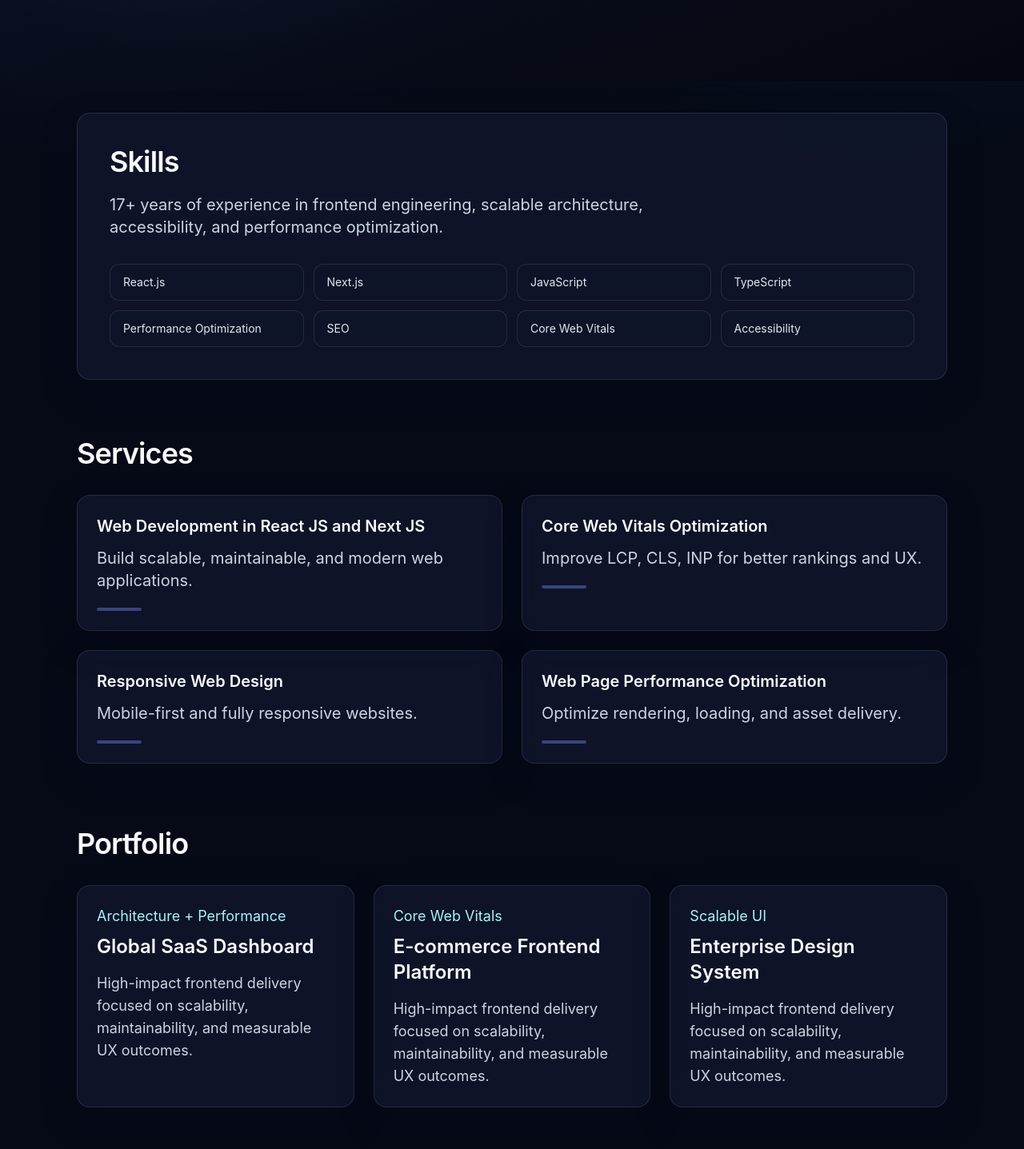
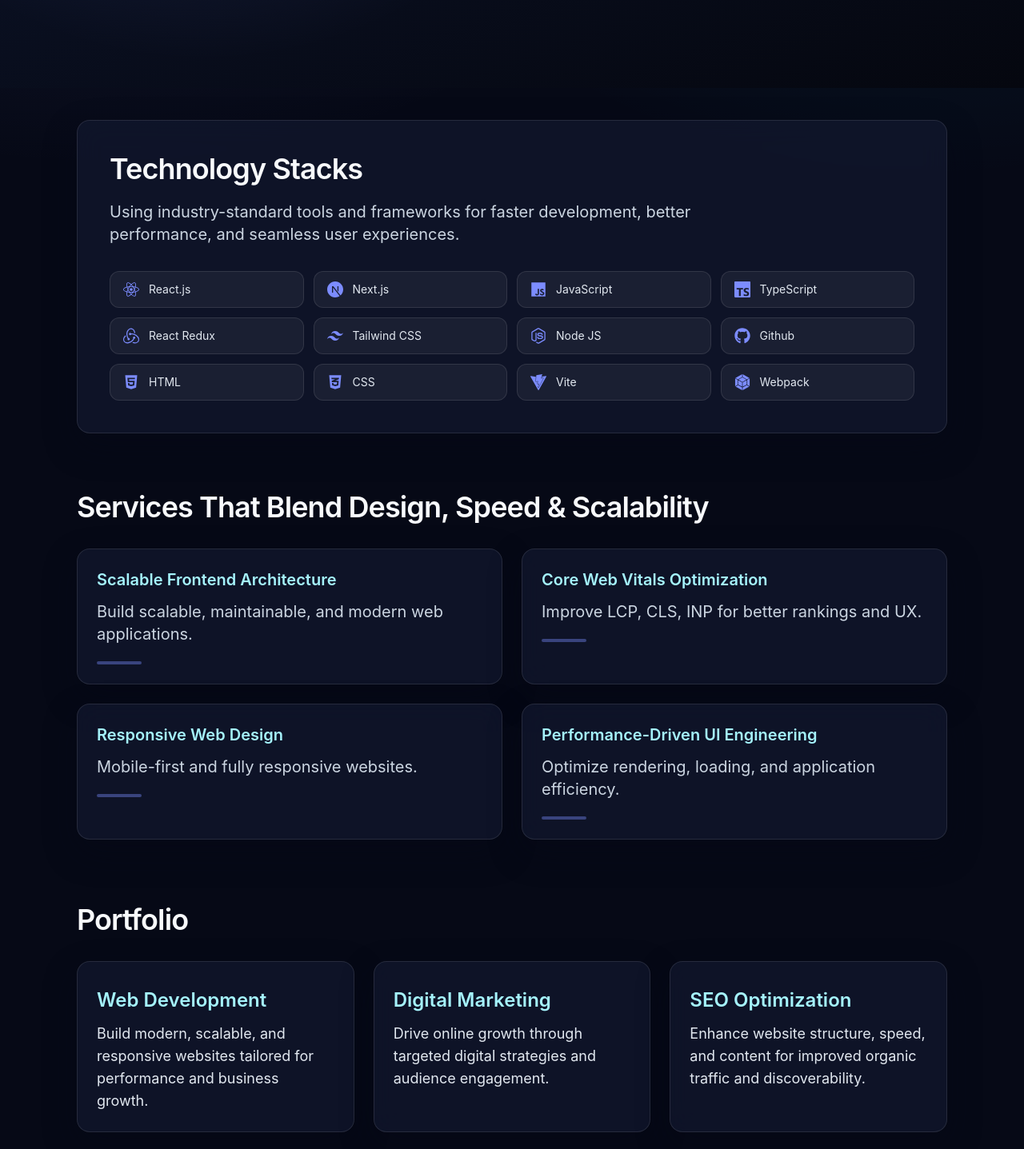
Before and after one commit to webcom2006-ux/Projects, a React (Vite) app in the folder pixelperfectcoding/: page / in a window 1280 px wide. Shown: the part 653-2090 px from the top of the page at 80% size. Built offline with nearby package versions, Linux system fonts and the light colour scheme.

Commit message:
conten updates

```diff
--- a/pixelperfectcoding/eslint.config.js
+++ b/pixelperfectcoding/eslint.config.js
@@ -27,7 +27,9 @@ export default defineConfig([
       react: { version: 'detect' },
     },
     rules: {
+      'react/prop-types': 'off',
       'react/react-in-jsx-scope': 'off',
+      'no-undef': 'off',
     },
   },
 ])
--- a/pixelperfectcoding/package.json
+++ b/pixelperfectcoding/package.json
@@ -16,6 +16,7 @@
     "nodemailer": "^8.0.7",
     "react": "^19.2.5",
     "react-dom": "^19.2.5",
+    "react-icons": "^5.3.0",
     "react-router-dom": "^7.14.2"
   },
   "devDependencies": {
--- a/pixelperfectcoding/src/App.jsx
+++ b/pixelperfectcoding/src/App.jsx
@@ -1,7 +1,7 @@
 import { lazy, Suspense } from 'react'
 import { Route, Routes } from 'react-router-dom'
 import Navbar from './components/Navbar'
-import { projects, services, skills, testimonials } from './data/portfolioData'
+import { projects, services, stacks, testimonials } from './data/portfolioData'
 import Footer from './components/Footer'
 import HomePage from './pages/HomePage'
 const ContactPage = lazy(() => import('./pages/ContactPage'))
@@ -28,7 +28,7 @@ function App() {
                 <HomePage
                   services={services}
                   projects={projects}
-                  skills={skills}
+                  stacks={stacks}
                   testimonials={testimonials}
                 />
               }
--- a/pixelperfectcoding/src/components/AboutSection.jsx
+++ /dev/null
@@ -1,25 +0,0 @@
-function AboutSection({ skills }) {
-  return (
-    <section id="skills" className="container-shell py-10">
-      <div className="glass-card p-8 md:p-10">
-        <h2 className="section-heading">Skills</h2>
-        <p className="mt-5 max-w-3xl text-slate-300">
-          17+ years of experience in frontend engineering, scalable
-          architecture, accessibility, and performance optimization.
-        </p>
-        <ul className="mt-8 grid gap-3 sm:grid-cols-2 lg:grid-cols-4">
-          {skills.map((skill) => (
-            <li
-              key={skill}
-              className="rounded-xl border border-white/10 bg-slate-900/40 px-4 py-3 text-sm text-slate-200"
-            >
-              {skill}
-            </li>
-          ))}
-        </ul>
-      </div>
-    </section>
-  )
-}
-
-export default AboutSection
--- a/pixelperfectcoding/src/components/ContactSection.jsx
+++ b/pixelperfectcoding/src/components/ContactSection.jsx
@@ -23,6 +23,7 @@ function ContactSection() {
     setStatus({ type: 'loading', message: 'Sending your message...' })
 
     try {
+      //const response = await fetch('http://localhost:3001/api/send-email', {
       const response = await fetch('/api/send-email', {
         method: 'POST',
         headers: {
--- a/pixelperfectcoding/src/components/HeroSection.jsx
+++ b/pixelperfectcoding/src/components/HeroSection.jsx
@@ -9,14 +9,6 @@ function HeroSection() {
     <section className="relative isolate bg-hero-radial pb-20 pt-16 md:pb-28 md:pt-24">
       <div className="container-shell grid items-center gap-10 lg:grid-cols-2">
         <div>
-          <motion.p
-            initial={{ opacity: 0, y: 18 }}
-            animate={{ opacity: 1, y: 0 }}
-            transition={{ duration: 0.5 }}
-            className="mb-4 inline-flex rounded-full border border-white/15 bg-white/5 px-4 py-1 text-sm text-cyan-200"
-          >
-            Frontend Architect
-          </motion.p>
           <motion.h1
             initial={{ opacity: 0, y: 18 }}
             animate={{ opacity: 1, y: 0 }}
@@ -26,8 +18,7 @@ function HeroSection() {
             Building Fast, Scalable &amp; High-Performance Web Experiences
           </motion.h1>
           <p className="mt-6 max-w-xl text-xl text-slate-300">
-            Frontend Architect with expertise in React.js, Next.js, Performance
-            Engineering, and Scalable UI Architecture.
+            Helping startups and enterprises build modern, responsive, and performance-driven frontend applications with a strong focus on page speed optimization, Core Web Vitals, and seamless user experiences.
           </p>
           <div className="mt-8 flex flex-wrap gap-4">
             <a
--- a/pixelperfectcoding/src/components/Navbar.jsx
+++ b/pixelperfectcoding/src/components/Navbar.jsx
@@ -3,7 +3,7 @@ import logo from "../assets/logo-hr-light.png";
 
 
 const homeLinks = [
-  { label: 'Skills', href: '/#skills' },
+  { label: 'Technology Stacks', href: '/#stacks' },
   { label: 'Services', href: '/#services' },
   { label: 'Portfolio', href: '/#portfolio' },
  /*  { label: 'Testimonials', href: '/#testimonials' }, */
--- a/pixelperfectcoding/src/components/PortfolioSection.jsx
+++ b/pixelperfectcoding/src/components/PortfolioSection.jsx
@@ -8,12 +8,8 @@ function PortfolioSection({ projects }) {
             key={project.name}
             className="glass-card p-6 transition duration-300 hover:-translate-y-1 hover:border-accent/50"
           >
-            <p className="text-lg text-cyan-200">{project.tag}</p>
-            <h3 className="mt-2 text-2xl font-semibold">{project.name}</h3>
-            <p className="mt-4 text-lg text-slate-300">
-              High-impact frontend delivery focused on scalability,
-              maintainability, and measurable UX outcomes.
-            </p>
+            <h3 className="mt-2 text-2xl text-cyan-200 font-semibold">{project.name}</h3>
+            <p className="text-lg mt-3">{project.desc}</p>
           </article>
         ))}
       </div>
--- a/pixelperfectcoding/src/components/ServicesSection.jsx
+++ b/pixelperfectcoding/src/components/ServicesSection.jsx
@@ -3,7 +3,7 @@ import { motion } from 'framer-motion'
 function ServicesSection({ services }) {
   return (
     <section id="services" className="container-shell py-8 pb-20">
-      <h2 className="section-heading">Services</h2>
+      <h2 className="section-heading">Services That Blend Design, Speed & Scalability</h2>
       <div className="mt-8 grid gap-6 md:grid-cols-2">
         {services.map((service, index) => (
           <motion.article
@@ -14,7 +14,7 @@ function ServicesSection({ services }) {
             transition={{ duration: 0.5, delay: index * 0.1 }}
             className="glass-card group p-6"
           >
-            <h3 className="text-xl font-semibold">{service.title}</h3>
+            <h3 className="text-xl text-cyan-200 font-semibold">{service.title}</h3>
             <p className="mt-3 text-slate-300">{service.description}</p>
             <div className="mt-5 h-1 w-14 rounded-full bg-accent/40 transition-all duration-300 group-hover:w-24 group-hover:bg-accent" />
           </motion.article>
--- /dev/null
+++ b/pixelperfectcoding/src/components/TechStacksSection.jsx
@@ -0,0 +1,49 @@
+import { FaReact, FaNodeJs, FaGithub, FaCss3Alt, FaHtml5, FaJs } from 'react-icons/fa'
+import { SiNextdotjs, SiTypescript, SiTailwindcss, SiRedux, SiVite, SiWebpack } from 'react-icons/si'
+
+
+const iconMap = {
+  react: FaReact,
+  nextjs: SiNextdotjs,
+  javascript: FaJs,
+  typescript: SiTypescript,
+  redux: SiRedux,
+  tailwind: SiTailwindcss,
+  nodejs: FaNodeJs,
+  github: FaGithub,
+  html: FaHtml5,
+  css: FaCss3Alt,
+  vite: SiVite,
+  webpack: SiWebpack,
+}
+
+function TechStacksSection({ stacks }) {
+  return (
+    <section id="stacks" className="container-shell py-10">
+      <div className="glass-card p-8 md:p-10">
+        <h2 className="section-heading">Technology Stacks</h2>
+        <p className="mt-5 max-w-3xl text-slate-300">
+          Using industry-standard tools and frameworks for faster development, better performance, and seamless user experiences.
+        </p>
+
+        <ul className="mt-8 grid gap-3 sm:grid-cols-2 lg:grid-cols-4">
+          {stacks.map((stack) => {
+            const Icon = iconMap[stack.iconKey]
+
+            return (
+              <li
+                key={stack.name}
+                className="flex items-center gap-3 rounded-xl border border-white/10 bg-white/5 px-4 py-3 text-sm text-slate-200"
+              >
+                {Icon ? <Icon className="h-5 w-5 text-accent" /> : null}
+                <span>{stack.name}</span>
+              </li>
+            )
+          })}
+        </ul>
+      </div>
+    </section>
+  )
+}
+
+export default TechStacksSection
--- a/pixelperfectcoding/src/data/portfolioData.js
+++ b/pixelperfectcoding/src/data/portfolioData.js
@@ -1,5 +1,5 @@
 export const navLinks = [
-  { label: 'About', href: '#about' },
+  { label: 'Technology Stacks', href: '#stacks' },
   { label: 'Services', href: '#services' },
   { label: 'Portfolio', href: '#portfolio' },
   { label: 'Quotation', href: '#quotation' },
@@ -7,20 +7,25 @@ export const navLinks = [
   { label: 'Contact', href: '#contact' },
 ]
 
-export const skills = [
-  'React.js',
-  'Next.js',
-  'JavaScript',
-  'TypeScript',
-  'Performance Optimization',
-  'SEO',
-  'Core Web Vitals',
-  'Accessibility',
+export const stacks = [
+  { name: 'React.js', iconKey: 'react' },
+  { name: 'Next.js', iconKey: 'nextjs' },
+  { name: 'JavaScript', iconKey: 'javascript' },
+  { name: 'TypeScript', iconKey: 'typescript' },
+  { name: 'React Redux', iconKey: 'redux' },
+  { name: 'Tailwind CSS', iconKey: 'tailwind' },
+  { name: 'Node JS', iconKey: 'nodejs' },
+  { name: 'Github', iconKey: 'github' },
+  { name: 'HTML', iconKey: 'html' },
+  { name: 'CSS', iconKey: 'css' },
+  { name: 'Vite', iconKey: 'vite' },
+  { name: 'Webpack', iconKey: 'webpack' },
 ]
+
 
 export const services = [
   {
-    title: 'Web Development in React JS and Next JS',
+    title: 'Scalable Frontend Architecture',
     description: 'Build scalable, maintainable, and modern web applications.',
     basePrice: 2200,
   },
@@ -35,16 +40,16 @@ export const services = [
     basePrice: 1200,
   },
   {
-    title: 'Web Page Performance Optimization',
-    description: 'Optimize rendering, loading, and asset delivery.',
+    title: 'Performance-Driven UI Engineering',
+    description: 'Optimize rendering, loading, and application efficiency.',
     basePrice: 1300,
   },
 ]
 
 export const projects = [
-  { name: 'Global SaaS Dashboard', tag: 'Architecture + Performance' },
-  { name: 'E-commerce Frontend Platform', tag: 'Core Web Vitals' },
-  { name: 'Enterprise Design System', tag: 'Scalable UI' },
+  { name: 'Web Development', desc: 'Build modern, scalable, and responsive websites tailored for performance and business growth.' },
+  { name: 'Digital Marketing', desc: 'Drive online growth through targeted digital strategies and audience engagement.' },
+  { name: 'SEO Optimization', desc: 'Enhance website structure, speed, and content for improved organic traffic and discoverability.' },
 ]
 
 export const testimonials = [
--- a/pixelperfectcoding/src/pages/HomePage.jsx
+++ b/pixelperfectcoding/src/pages/HomePage.jsx
@@ -1,17 +1,16 @@
-import AboutSection from '../components/AboutSection'
+import TechStacksSection from '../components/TechStacksSection'
 import HeroSection from '../components/HeroSection'
 import PortfolioSection from '../components/PortfolioSection'
 import ServicesSection from '../components/ServicesSection'
-import TestimonialsSection from '../components/TestimonialsSection'
-
-function HomePage({ services, projects, skills, testimonials }) {
+function HomePage({ services, projects, stacks }) {
   return (
     <>
       <HeroSection />
-      <AboutSection skills={skills} />
+      <TechStacksSection stacks={stacks} />
       <ServicesSection services={services} />
       <PortfolioSection projects={projects} />
       {/* <TestimonialsSection testimonials={testimonials} /> */}
+
     </>
   )
 }
```
Also changed, not shown: 2 other files (tests, documents, lock files or other folders).
